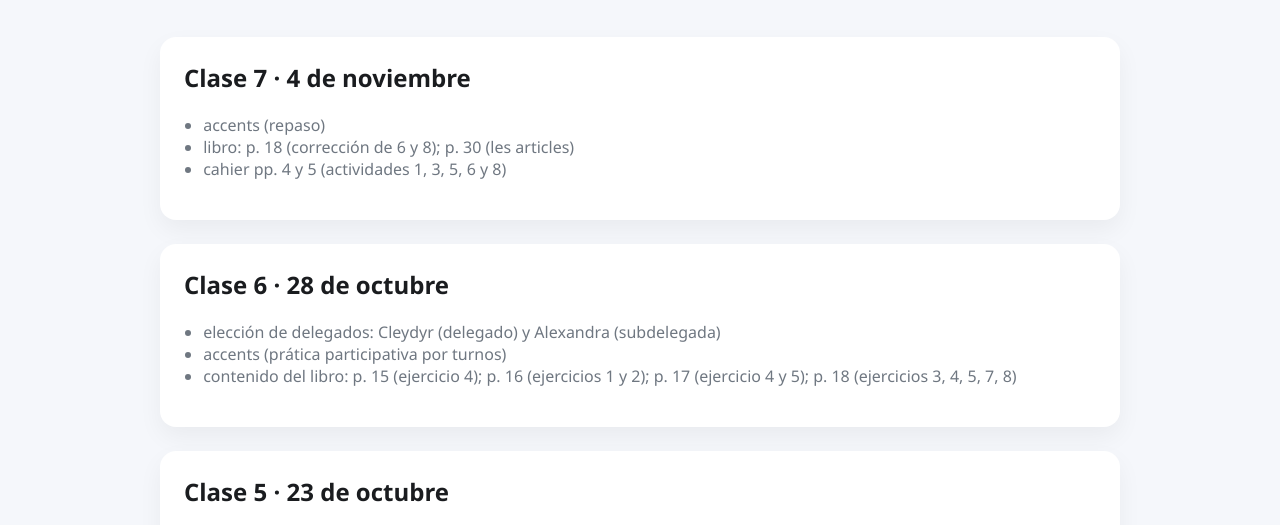
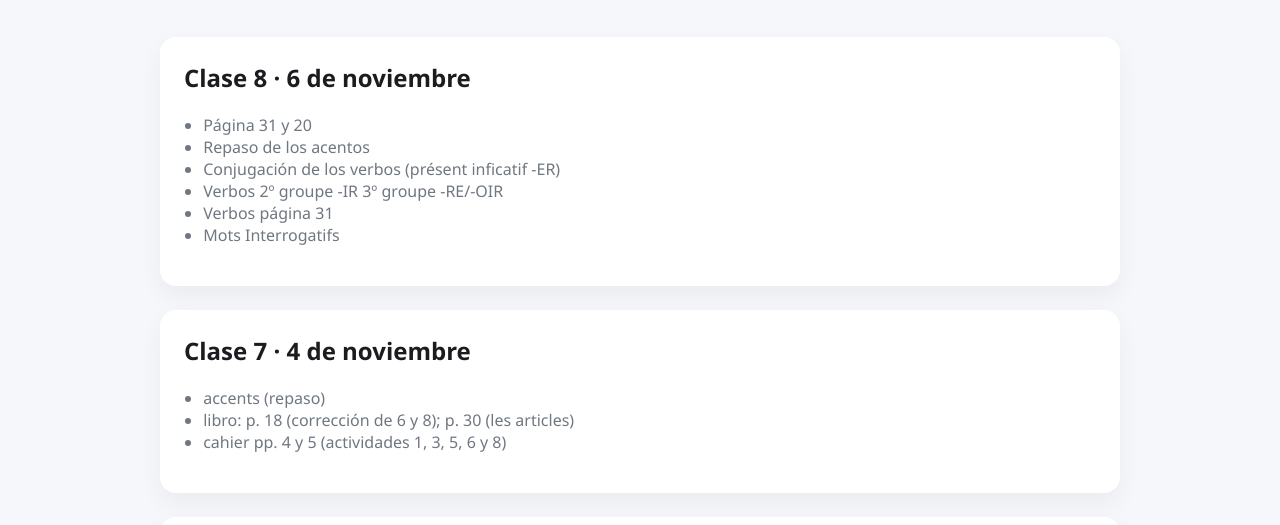
Before and after one commit to cleydyr/frances-eoi-2025-m, a website: page resumen-de-clases.html in a window 1280 px wide. Shown: the part 194-719 px from the top of the page. Drawn offline with Linux system fonts and the light colour scheme.

Commit message:
add summary

```diff
--- a/resumen-de-clases.html
+++ b/resumen-de-clases.html
@@ -15,6 +15,17 @@
       <h1>Resumen de clases</h1>
     </header>
     <section class="summaries" id="summary-list">
+      <article class="summary-card">
+        <h2>Clase 8 · 6 de noviembre</h2>
+        <ul>
+          <li>Página 31 y 20</li>
+          <li>Repaso de los acentos </li>
+          <li>Conjugación de los verbos (présent inficatif -ER)</li>
+          <li>Verbos 2º groupe -IR 3º groupe -RE/-OIR</li>
+          <li>Verbos página 31</li>
+          <li>Mots Interrogatifs</li>
+        </ul>
+      </article>
       <article class="summary-card">
         <h2>Clase 7 · 4 de noviembre</h2>
         <ul>
```
